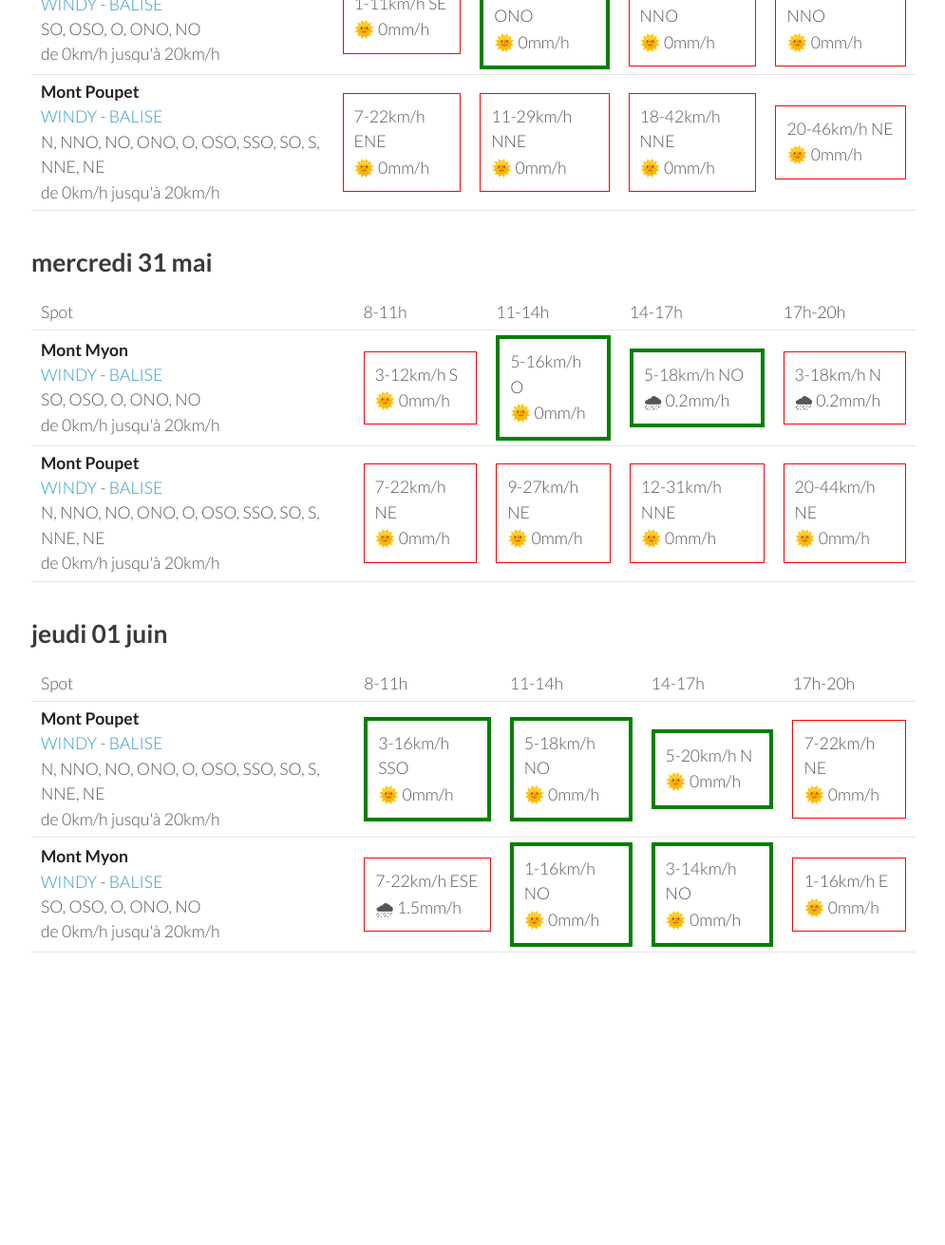
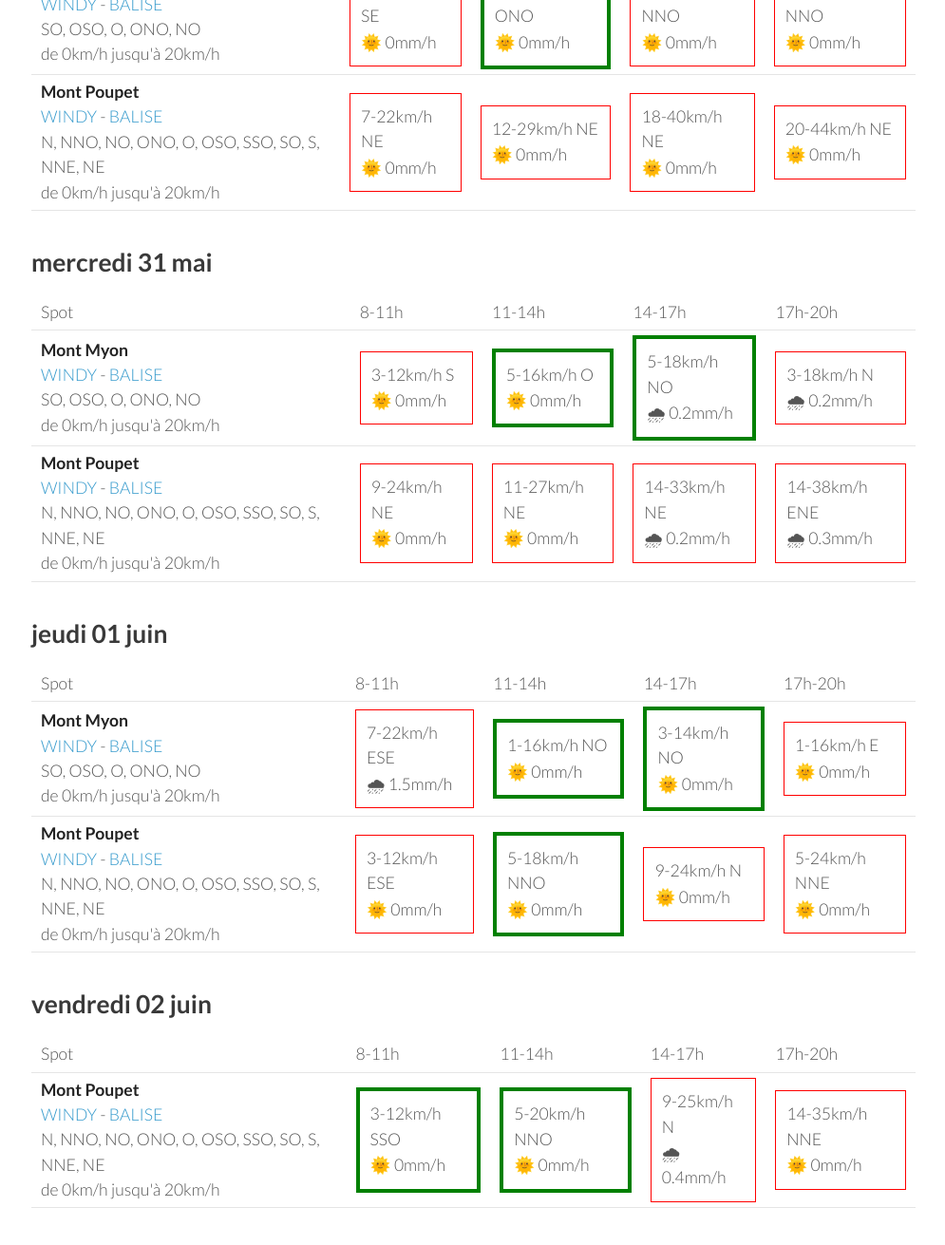
Before and after one commit to parapente-dans-le-nord/parapente-dans-le-nord.github.io, a Jekyll site: the page built from jura.markdown, in a window 1280 px wide and 1400 px high, scrolled down 1212 px. Shown: the top 1311 px of the window at 95% size, without its empty margins (25-1020 px from the left). Built offline with Jekyll 4.4.1, drawn with Linux system fonts in a browser that asks for light colours; before the commit the page ends 2343 px from its top, so only the background shows below that; some of the changed text lies outside the part shown.

Commit message:
update index.markdown

```diff
--- a/jura.markdown
+++ b/jura.markdown
@@ -106,10 +106,10 @@ page mise à jour le dimanche 28 mai 06:20
 <tr>
         <td><strong>Mont Poupet</strong><br><a href="https://windy.com/46.970/5.876?46.541,5.876,8">WINDY</a> - <span class=""><a href="http://www.balisemeteo.com/balise.php?idBalise=92">BALISE</a> </span><br> <span class="vent-favorable">N, NNO, NO, ONO, O, OSO, SSO, SO, S, NNE, NE</span><br><span class="force-vent">de 0km/h jusqu'à 20km/h</span> </td>
 
-            <td><div class="not-flyable"><p>7-22km/h ENE</p><p>🌞 0mm/h</p></div></td>
-            <td><div class="not-flyable"><p>11-29km/h NNE</p><p>🌞 0mm/h</p></div></td>
-            <td><div class="not-flyable"><p>18-42km/h NNE</p><p>🌞 0mm/h</p></div></td>
-            <td><div class="not-flyable"><p>20-46km/h NE</p><p>🌞 0mm/h</p></div></td>
+            <td><div class="not-flyable"><p>7-22km/h NE</p><p>🌞 0mm/h</p></div></td>
+            <td><div class="not-flyable"><p>12-29km/h NE</p><p>🌞 0mm/h</p></div></td>
+            <td><div class="not-flyable"><p>18-40km/h NE</p><p>🌞 0mm/h</p></div></td>
+            <td><div class="not-flyable"><p>20-44km/h NE</p><p>🌞 0mm/h</p></div></td>
 
 
     </tr>
@@ -142,10 +142,10 @@ page mise à jour le dimanche 28 mai 06:20
 <tr>
         <td><strong>Mont Poupet</strong><br><a href="https://windy.com/46.970/5.876?46.541,5.876,8">WINDY</a> - <span class=""><a href="http://www.balisemeteo.com/balise.php?idBalise=92">BALISE</a> </span><br> <span class="vent-favorable">N, NNO, NO, ONO, O, OSO, SSO, SO, S, NNE, NE</span><br><span class="force-vent">de 0km/h jusqu'à 20km/h</span> </td>
 
-            <td><div class="not-flyable"><p>7-22km/h NE</p><p>🌞 0mm/h</p></div></td>
-            <td><div class="not-flyable"><p>9-27km/h NE</p><p>🌞 0mm/h</p></div></td>
-            <td><div class="not-flyable"><p>12-31km/h NNE</p><p>🌞 0mm/h</p></div></td>
-            <td><div class="not-flyable"><p>20-44km/h NE</p><p>🌞 0mm/h</p></div></td>
+            <td><div class="not-flyable"><p>9-24km/h NE</p><p>🌞 0mm/h</p></div></td>
+            <td><div class="not-flyable"><p>11-27km/h NE</p><p>🌞 0mm/h</p></div></td>
+            <td><div class="not-flyable"><p>14-33km/h NE</p><p>🌧 0.2mm/h</p></div></td>
+            <td><div class="not-flyable"><p>14-38km/h ENE</p><p>🌧 0.3mm/h</p></div></td>
 
 
     </tr>
@@ -166,16 +166,6 @@ page mise à jour le dimanche 28 mai 06:20
       <td>17h-20h</td>
     </tr>
 <tr>
-        <td><strong>Mont Poupet</strong><br><a href="https://windy.com/46.970/5.876?46.541,5.876,8">WINDY</a> - <span class=""><a href="http://www.balisemeteo.com/balise.php?idBalise=92">BALISE</a> </span><br> <span class="vent-favorable">N, NNO, NO, ONO, O, OSO, SSO, SO, S, NNE, NE</span><br><span class="force-vent">de 0km/h jusqu'à 20km/h</span> </td>
-
-            <td><div class="flyable"><p>3-16km/h SSO</p><p>🌞 0mm/h</p></div></td>
-            <td><div class="flyable"><p>5-18km/h NO</p><p>🌞 0mm/h</p></div></td>
-            <td><div class="flyable"><p>5-20km/h N</p><p>🌞 0mm/h</p></div></td>
-            <td><div class="not-flyable"><p>7-22km/h NE</p><p>🌞 0mm/h</p></div></td>
-
-
-    </tr>
-<tr>
         <td><strong>Mont Myon</strong><br><a href="https://windy.com/46.331/5.397?45.898,5.394,8,m:eWoagj8">WINDY</a> - <span class=""><a href="http://www.balisemeteo.com/balise.php?idBalise=70">BALISE</a> </span><br> <span class="vent-favorable">SO, OSO, O, ONO, NO</span><br><span class="force-vent">de 0km/h jusqu'à 20km/h</span> </td>
 
             <td><div class="not-flyable"><p>7-22km/h ESE</p><p>🌧 1.5mm/h</p></div></td>
@@ -185,7 +175,43 @@ page mise à jour le dimanche 28 mai 06:20
 
 
     </tr>
+<tr>
+        <td><strong>Mont Poupet</strong><br><a href="https://windy.com/46.970/5.876?46.541,5.876,8">WINDY</a> - <span class=""><a href="http://www.balisemeteo.com/balise.php?idBalise=92">BALISE</a> </span><br> <span class="vent-favorable">N, NNO, NO, ONO, O, OSO, SSO, SO, S, NNE, NE</span><br><span class="force-vent">de 0km/h jusqu'à 20km/h</span> </td>
+
+            <td><div class="not-flyable"><p>3-12km/h ESE</p><p>🌞 0mm/h</p></div></td>
+            <td><div class="flyable"><p>5-18km/h NNO</p><p>🌞 0mm/h</p></div></td>
+            <td><div class="not-flyable"><p>9-24km/h N</p><p>🌞 0mm/h</p></div></td>
+            <td><div class="not-flyable"><p>5-24km/h NNE</p><p>🌞 0mm/h</p></div></td>
+
+
+    </tr>
 
 </tbody>
 </table>
 {:/}
+## vendredi 02 juin
+
+{::nomarkdown}
+<table>
+  <tbody>
+    <tr>
+      <td>Spot</td>
+      <td>8-11h</td>
+      <td>11-14h</td>
+      <td>14-17h</td>
+      <td>17h-20h</td>
+    </tr>
+<tr>
+        <td><strong>Mont Poupet</strong><br><a href="https://windy.com/46.970/5.876?46.541,5.876,8">WINDY</a> - <span class=""><a href="http://www.balisemeteo.com/balise.php?idBalise=92">BALISE</a> </span><br> <span class="vent-favorable">N, NNO, NO, ONO, O, OSO, SSO, SO, S, NNE, NE</span><br><span class="force-vent">de 0km/h jusqu'à 20km/h</span> </td>
+
+            <td><div class="flyable"><p>3-12km/h SSO</p><p>🌞 0mm/h</p></div></td>
+            <td><div class="flyable"><p>5-20km/h NNO</p><p>🌞 0mm/h</p></div></td>
+            <td><div class="not-flyable"><p>9-25km/h N</p><p>🌧 0.4mm/h</p></div></td>
+            <td><div class="not-flyable"><p>14-35km/h NNE</p><p>🌞 0mm/h</p></div></td>
+
+
+    </tr>
+
+</tbody>
+</table>
+{:/}
```
Also changed, not shown: other parts of jura.markdown (+1 -1 lines).
